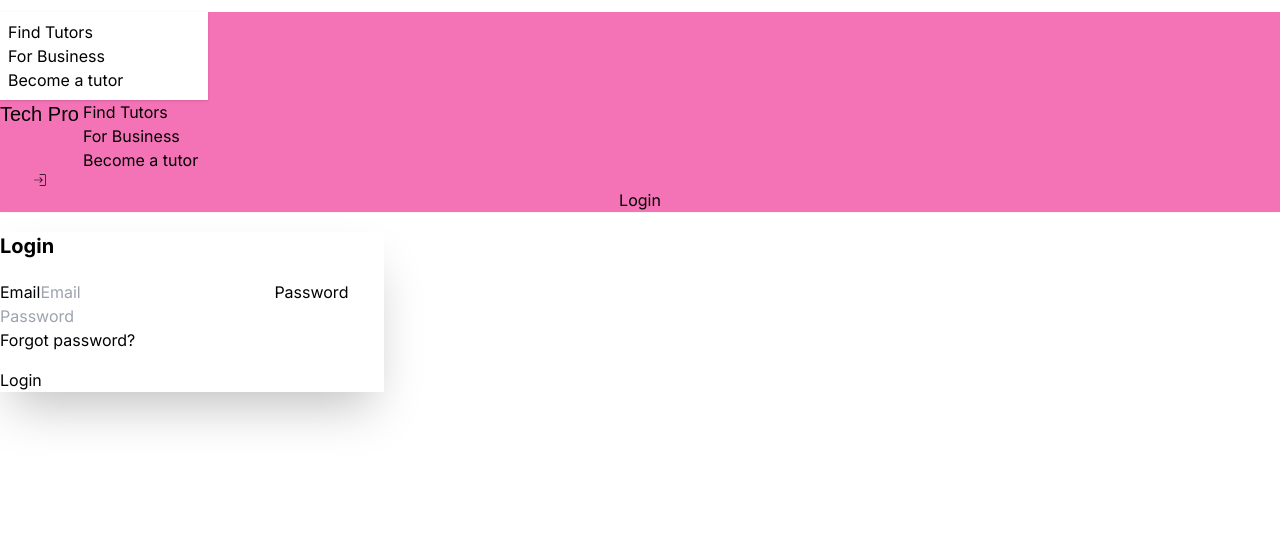
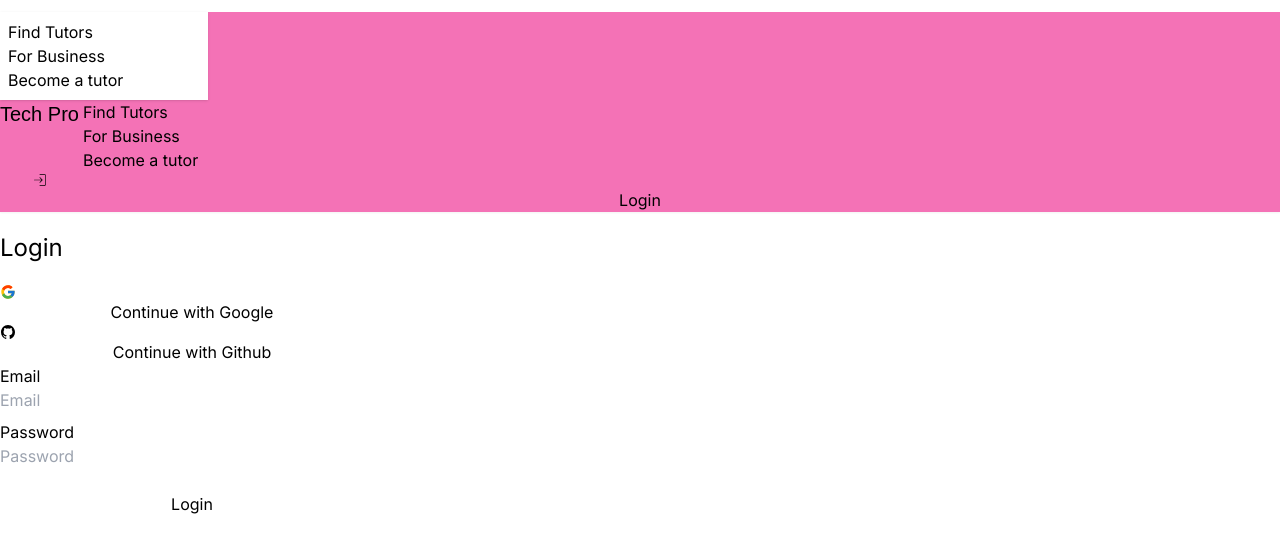
Before and after one commit to Captainboggey/Tech-Pro-Client, a React (Vite) app: page /login in a window 1280 px wide. Shown: the top 552 px of the page. Built offline with nearby package versions, Linux system fonts and the light colour scheme; a web font is replaced by a local one.

Commit message:
login added

```diff
--- a/package.json
+++ b/package.json
@@ -10,6 +10,7 @@
     "preview": "vite preview"
   },
   "dependencies": {
+    "firebase": "^11.6.0",
     "localforage": "^1.10.0",
     "match-sorter": "^8.0.0",
     "react": "^19.0.0",
--- a/src/Pages/Login.jsx
+++ b/src/Pages/Login.jsx
@@ -1,21 +1,50 @@
-import React from 'react';
+import React, { useContext } from 'react';
+import { FcGoogle } from 'react-icons/fc';
+import { IoLogoGithub } from 'react-icons/io';
+import { AuthContext } from '../Providers/AuthProvider';
 
 const Login = () => {
+  const {signInWithEmail}= useContext(AuthContext)
+  const handleLogin= e=>{
+    e.preventDefault();
+    const form = e.target;
+    const email = form.email.value;
+    const password = form.password.value;
+    const logInInfo={email,password}
+    console.log(logInInfo)
+    signInWithEmail(email,password)
+    .then(res=>console.log(res))
+    .catch(error=>console.error(error))
+
+  }
   return (
-        <div className="hero bg-base-200 min-h-screen">
-  <div className="hero-content ">
+    <div className="hero  min-h-screen">
+      <div className=" ">
 
-    <div className="card bg-base-100 w-full max-w-sm shrink-0 shadow-2xl">
-      <div className="card-body">
-      <h2 className="text-left my-5 text-xl font-bold">Login</h2>
-        <fieldset className="fieldset">
+        <div className="  lg:w-96  shrink-0 ">
+          <div className="card-body  ">
+            <h2 className="text-left my-5 text-2xl ">Login</h2>
+            <button className='btn  bg-transparent w-full gap-2 border-none '><FcGoogle /> Continue with Google</button>
+            <button className='btn  bg-transparent w-full gap-2 border-none '><IoLogoGithub /> Continue with Github</button>
+
+
+              <form onSubmit={handleLogin} className='space-y-2'>
+
+                <div className='form-control'>
                 <label className="fieldset-label">Email</label>
-          <input type="email" className="input" placeholder="Email" />
+                <input name='email' type="email" className="input w-full " placeholder="Email" />
+                </div>
+                <div className='form-control'>
                 <label className="fieldset-label">Password</label>
-          <input type="password" className="input" placeholder="Password" />
-          <div><a className="link link-hover">Forgot password?</a></div>
-          <button className="btn btn-neutral mt-4">Login</button>
-        </fieldset>
+                <input name='password' type="password" className="input w-full" placeholder="Password" />
+                </div>
+
+                <div className='form-control'>
+                <input type="submit" className='btn btn-neutral w-full mt-4' value="Login" />
+                </div>
+
+              </form>
+
           </div>
         </div>
       </div>
--- /dev/null
+++ b/src/Providers/AuthProvider.jsx
@@ -0,0 +1,24 @@
+import { signInWithEmailAndPassword } from 'firebase/auth';
+import React, { createContext, useState } from 'react';
+import auth from '../firebaseinit/firebase.config';
+
+export const AuthContext = createContext(null)
+
+const AuthProvider = ({children}) => {
+
+    const [user,setUser]=useState(null);
+
+    const signInWithEmail=(email,password)=>{
+        return signInWithEmailAndPassword(auth,email,password)
+    }
+
+    const authInfo={user,signInWithEmail}
+
+    return (
+        <AuthContext.Provider value={authInfo}>
+            {children}
+        </AuthContext.Provider>
+    );
+};
+
+export default AuthProvider;
--- /dev/null
+++ b/src/firebaseinit/firebase.config.js
@@ -0,0 +1,20 @@
+// Import the functions you need from the SDKs you need
+import { initializeApp} from "firebase/app";
+import { getAuth } from "firebase/auth";
+// TODO: Add SDKs for Firebase products that you want to use
+// https://firebase.google.com/docs/web/setup#available-libraries
+
+// Your web app's Firebase configuration
+const firebaseConfig = {
+  apiKey: import.meta.env.VITE_ApiKey,
+  authDomain: import.meta.env.VITE_AuthDomain ,
+  projectId: import.meta.env.VITE_ProjectId ,
+  storageBucket: import.meta.env.VITE_StorageBucket,
+  messagingSenderId: import.meta.env.VITE_MessagingSenderId,
+  appId: import.meta.env.VITE_AppId
+};
+
+// Initialize Firebase
+const app = initializeApp(firebaseConfig);
+const auth=getAuth(app)
+export default auth;
--- a/src/index.css
+++ b/src/index.css
@@ -3,6 +3,7 @@
 @import 'tailwindcss/base';
 @import 'tailwindcss/components';
 @import 'tailwindcss/utilities';
+
 
 
 .font-bungee{
--- a/src/main.jsx
+++ b/src/main.jsx
@@ -4,9 +4,10 @@ import './index.css'
 import App from './App.jsx'
 import { RouterProvider } from 'react-router-dom'
 import router from './Routes/router.jsx'
+import AuthProvider from './Providers/AuthProvider.jsx'
 
 createRoot(document.getElementById('root')).render(
   <StrictMode>
-    <RouterProvider router={router}></RouterProvider>
+    <AuthProvider><RouterProvider router={router}></RouterProvider></AuthProvider>
   </StrictMode>,
 )
--- a/tailwind.config.js
+++ b/tailwind.config.js
@@ -4,8 +4,9 @@ export default {
     "./index.html",
     "./src/**/*.{js,ts,jsx,tsx}",
   ],
-  theme: {
-    extend: {},
+  daisyui: {
+    themes: [ "light"],
   },
+
   plugins: [require('daisyui'),],
 }
```
Also changed, not shown: 1 other file (tests, documents, lock files or other folders). Lines whose indentation alone changed are shown as unchanged.
